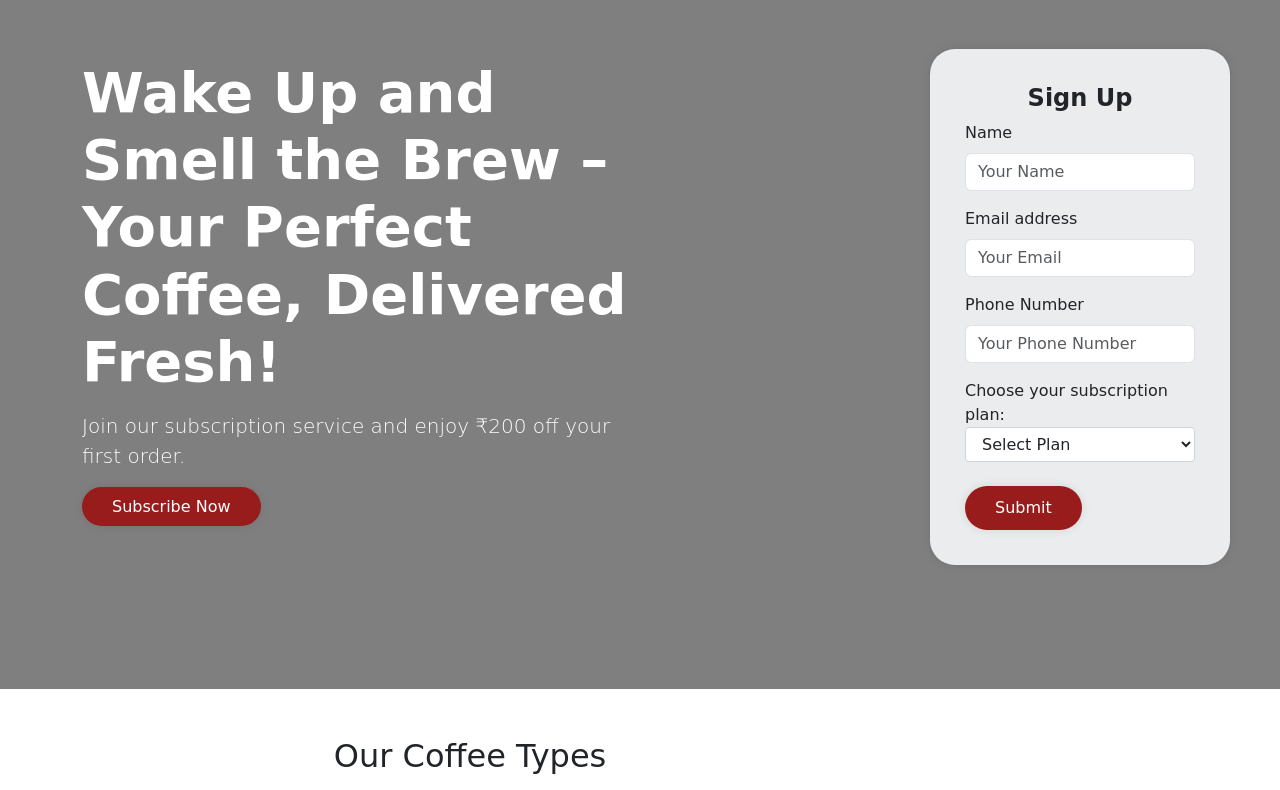
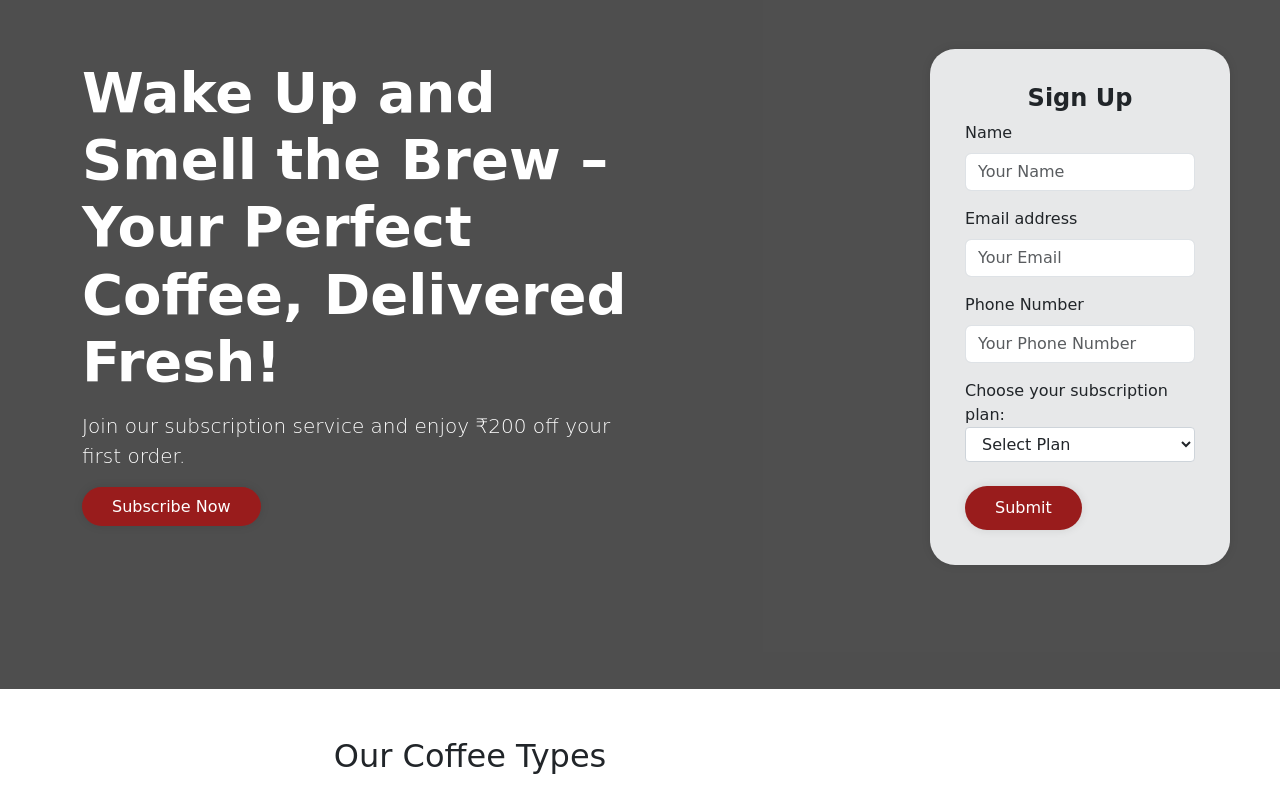
Before and after one commit to Abhinavjaiswal0/coffee-brew-landing-page, a plain HTML site: page index.html in a window 1280 px wide. Shown: the part 111-901 px from the top of the page. Drawn offline with nearby package versions, Linux system fonts and the light colour scheme; the site is published under a folder, as on GitHub Pages, so addresses that start at the root find nothing.

Commit message:
Update style.css

```diff
--- a/style.css
+++ b/style.css
@@ -37,7 +37,7 @@ i {
 
 /* Hero Section */
 .hero {
-    background-image: url('/images/cafe-bg.jpg');
+    background-image: url('./images/cafe-bg.jpg');
     background-size: cover;
     background-position: center left;
     background-repeat: no-repeat;
```
